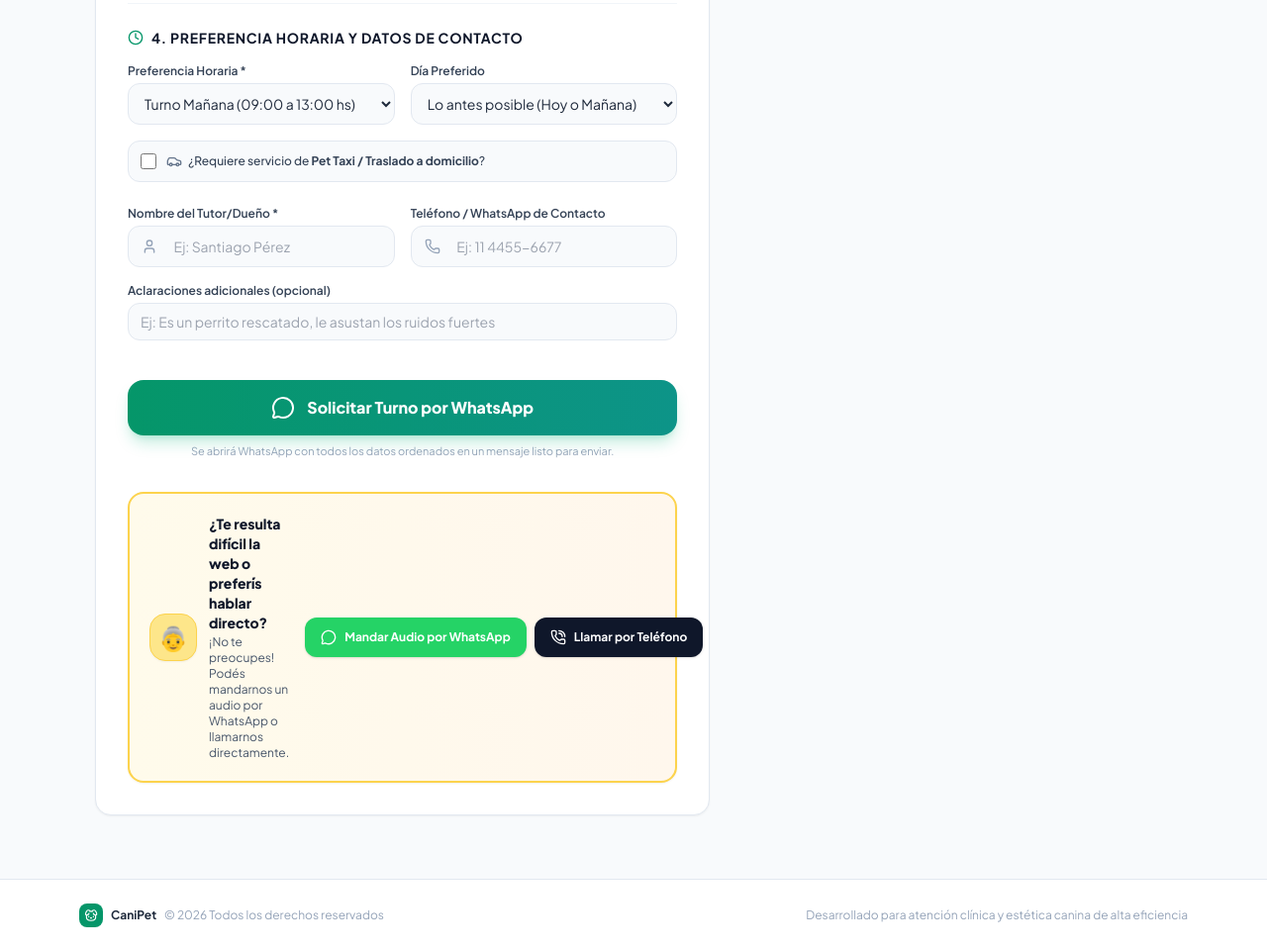
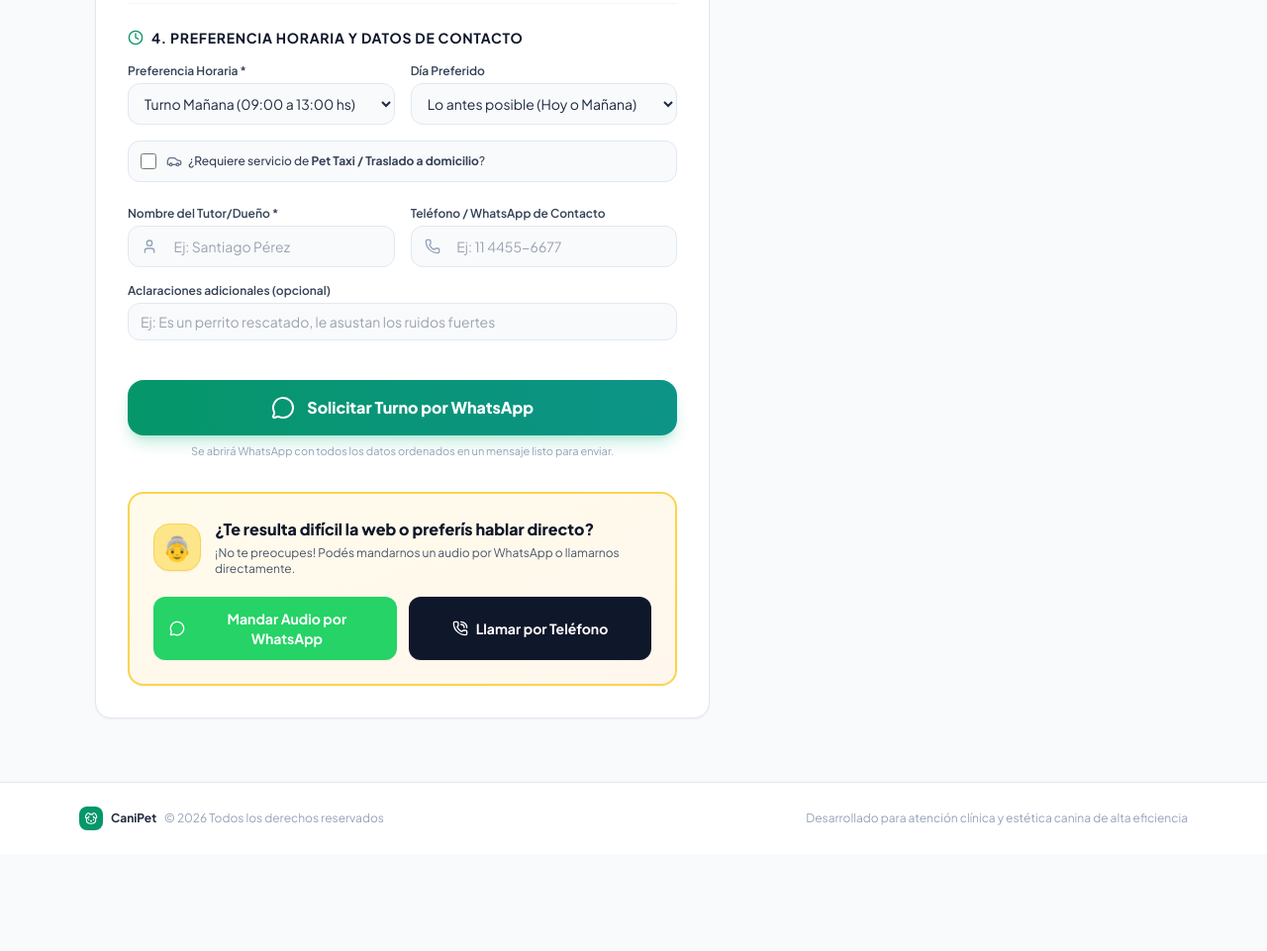
Before and after one commit to MichuOrellana/CaniPet-Web, a plain HTML site: page index.html in a window 1280 px wide. Shown: the part 1509-2470 px from the top of the page at 99% size. After the commit the page ends 2372 px from the top, so only its background shows below. Drawn offline with nearby package versions, Linux system fonts and the light colour scheme.

Commit message:
Fix desktop layout of Senior Escape banner: 2-column grid and full-width text

```diff
--- a/index.html
+++ b/index.html
@@ -486,29 +486,28 @@
         </form>
 
         <!-- SENIOR ESCAPE BANNER (ADULTOS MAYORES 60+) -->
-        <div class="mt-8 p-4 sm:p-5 rounded-2xl bg-gradient-to-r from-amber-50 to-orange-50 border-2 border-amber-300 shadow-sm">
-          <div class="flex flex-col sm:flex-row items-start sm:items-center justify-between gap-4">
-            <div class="flex items-center gap-3">
-              <div class="w-11 h-11 sm:w-12 sm:h-12 rounded-2xl bg-amber-200 text-amber-900 flex items-center justify-center font-bold text-2xl shrink-0 shadow-sm border border-amber-300">
+        <div class="mt-8 p-5 sm:p-6 rounded-2xl bg-gradient-to-br from-amber-50 to-orange-50 border-2 border-amber-300 shadow-sm space-y-4">
+          <div class="flex items-center gap-3.5">
+            <div class="w-12 h-12 rounded-2xl bg-amber-200 text-amber-900 flex items-center justify-center font-bold text-2xl shrink-0 shadow-sm border border-amber-300">
               👵
             </div>
-              <div>
-                <h4 class="text-sm font-extrabold text-slate-900">¿Te resulta difícil la web o preferís hablar directo?</h4>
-                <p class="text-xs text-slate-600 mt-0.5">¡No te preocupes! Podés mandarnos un audio por WhatsApp o llamarnos directamente.</p>
+            <div class="min-w-0 flex-1">
+              <h4 class="text-sm sm:text-base font-extrabold text-slate-900 leading-snug">¿Te resulta difícil la web o preferís hablar directo?</h4>
+              <p class="text-xs text-slate-600 mt-1">¡No te preocupes! Podés mandarnos un audio por WhatsApp o llamarnos directamente.</p>
             </div>
           </div>
-            <div class="flex flex-col sm:flex-row items-stretch sm:items-center gap-2 w-full sm:w-auto shrink-0">
+
+          <div class="grid grid-cols-1 sm:grid-cols-2 gap-3 pt-1">
             <a id="btn-senior-whatsapp" href="#" target="_blank"
-                class="w-full sm:w-auto inline-flex items-center justify-center gap-2 bg-[#25D366] hover:bg-[#20ba5a] text-white text-xs font-bold px-4 py-3 rounded-xl shadow transition active:scale-95">
-                <i data-lucide="message-circle" class="w-4 h-4"></i>
+              class="inline-flex items-center justify-center gap-2 bg-[#25D366] hover:bg-[#20ba5a] text-white text-xs sm:text-sm font-bold px-4 py-3 rounded-xl shadow-sm transition active:scale-95 text-center">
+              <i data-lucide="message-circle" class="w-4 h-4 shrink-0"></i>
               <span>Mandar Audio por WhatsApp</span>
             </a>
             <a id="btn-senior-call" href="#"
-                class="w-full sm:w-auto inline-flex items-center justify-center gap-2 bg-slate-900 hover:bg-slate-800 text-white text-xs font-bold px-4 py-3 rounded-xl shadow transition active:scale-95">
-                <i data-lucide="phone-call" class="w-4 h-4"></i>
+              class="inline-flex items-center justify-center gap-2 bg-slate-900 hover:bg-slate-800 text-white text-xs sm:text-sm font-bold px-4 py-3 rounded-xl shadow-sm transition active:scale-95 text-center">
+              <i data-lucide="phone-call" class="w-4 h-4 shrink-0"></i>
               <span>Llamar por Teléfono</span>
             </a>
-            </div>
           </div>
         </div>
 
```
Lines whose indentation alone changed are shown as unchanged.
